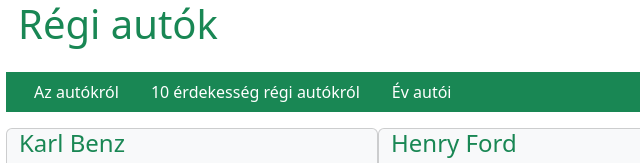
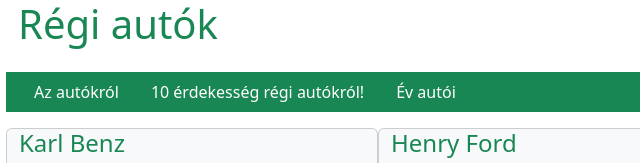
Before and after one commit to dominikdobos/webprog_autok, a plain HTML site: page index.html in a window 1280 px wide. Shown: the top 163 px of the page, 76-716 px from the left. Drawn offline with nearby package versions, Linux system fonts and the light colour scheme.

Commit message:
felhasznalóról

```diff
--- a/index.html
+++ b/index.html
@@ -27,7 +27,7 @@
           </li>
           <li class="nav-item">
             <a class="nav-link text-white" href="erdekessegek.html"
-              >10 érdekesség régi autókról</a
+              >10 érdekesség régi autókról!</a
             >
           </li>
           <li class="nav-item">
```
